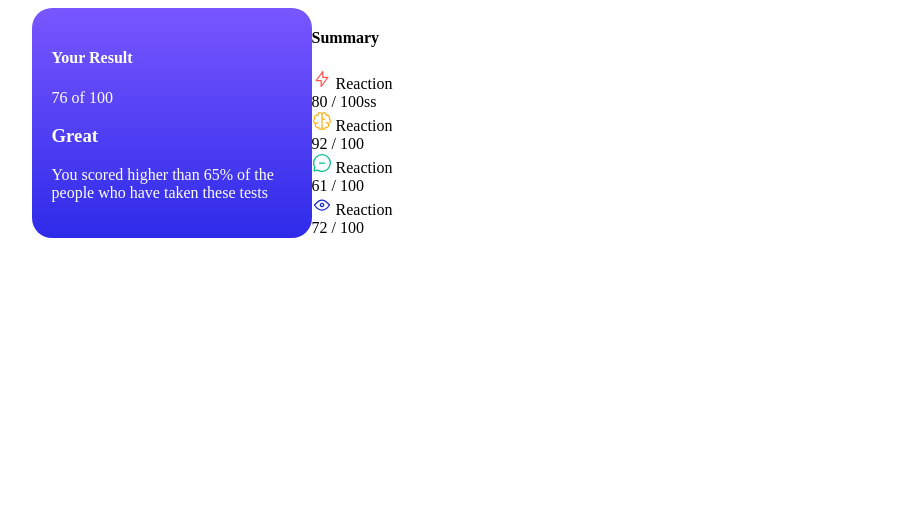
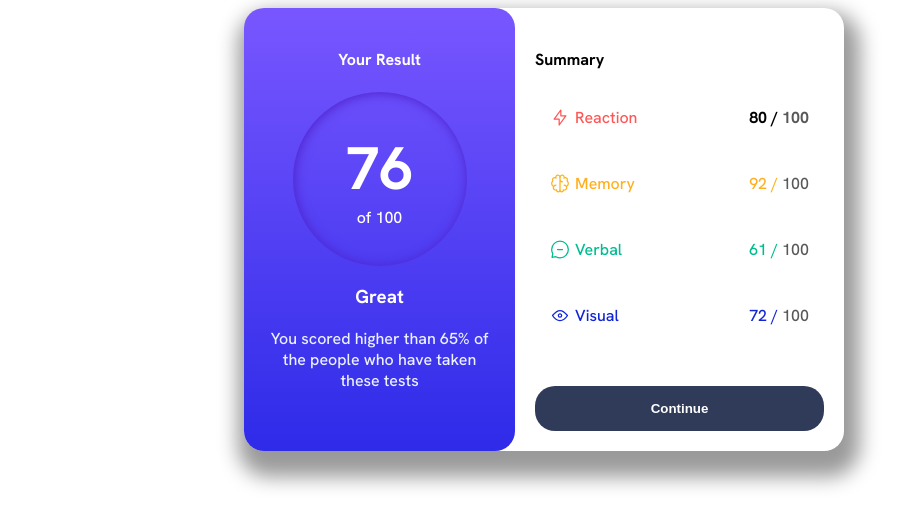
Before and after one commit to onedreamcwb/Resumo-de-resultados, a plain HTML site: page index.html in a window 1280 px wide. Shown: the whole page, without its empty margins (96-998 px from the left). Drawn offline with Linux system fonts and the light colour scheme.

Commit message:
alterações

```diff
--- a/index.html
+++ b/index.html
@@ -3,8 +3,8 @@
 <head>
   <meta charset="UTF-8">
   <meta name="viewport" content="width=device-width, initial-scale=1.0">
+  <link rel="stylesheet" href="styles.css">
   <title>Frontend Mentor | Results summary component</title>
-  <link rel="stylesheet" href="styles.css">
 </head>
 <body>
   <div class="container">
@@ -21,38 +21,39 @@
       </div>
     <div class="right">
       <h4>Summary</h4>
-      <div class="scores">
+      <div class="score">
         <div class="score-reaction">
           <div class="score-con">
             <img src="./assets/images/icon-reaction.svg" alt="icon Reaction">
             <span>Reaction</span>
           </div>
-          <span class="black-text">80 / <span class="grey">100</span></span>ss
+          <span id="black-text">80 / <span class="grey">100</span></span>
         </div>
         <div class="score-memory">
           <div class="score-con">
             <img src="./assets/images/icon-memory.svg" alt="icon Memory">
-            <span>Reaction</span>
+            <span>Memory</span>
           </div>
           <span class="black-text">92 / <span class="grey">100</span></span>
         </div>
         <div class="score-verbal">
           <div class="score-con">
             <img src="./assets/images/icon-verbal.svg" alt="icon Reaction">
-            <span>Reaction</span>
+            <span>Verbal</span>
           </div>
           <span class="black-text">61 / <span class="grey">100</span></span>
         </div>
         <div class="score-visual">
           <div class="score-con">
             <img src="./assets/images/icon-visual.svg" alt="icon Reaction">
-            <span>Reaction</span>
+            <span>Visual</span>
           </div>
           <span class="black-text">72 / <span class="grey">100</span></span>
         </div>
+
+      </div>
+      <button>Continue</button>
     </div>
   </div>
-  </div>
-
 </body>
 </html>
--- a/styles.css
+++ b/styles.css
@@ -24,19 +24,148 @@
 body {
     background-color: var(--branco);
     display: flex;
+    justify-content: center;
     align-items: center;
     min-width: 100vh;
+    font-family: 'Hanken Grotesk', sans-serif;
 }
 .container {
     display: flex;
     width: 600px;
     justify-content: center;
-    border-radius: 18px;
+    border-radius: 20px;
+    box-shadow: 5px 15px 20px 11px rgb(0, 0, 0, 40%);
 }
 .left {
     color: var(--branco);
     padding: 20px;
     width: 40%;
+    text-align: center;
     border-radius: 20px;
     background: linear-gradient(hsl(252,100%,67%), hsl(241,81%,54%));
 }
+.right {
+    width: 50%;
+    padding: 20px;
+}
+.left h4 {
+    text-align: center;
+}
+.score-left {
+    padding: 50px;
+    width: 74px;
+    height: 74px;
+    border-radius: 100%;
+    box-shadow: inset 1px 1px 12px 0px var(--violeta-azul-circulo);
+    display: flex;
+    align-items: center;
+    justify-content: center;
+    flex-direction: column;
+    margin: 0 auto;
+
+}
+.big-score {
+    color: var(--branco);
+    font-weight: bold;
+    font-size: 60px;
+}
+.small-score {
+    text-align: center;
+}
+.left h3, p {
+    text-align: center;
+}
+.left p {
+    color: var(--azul-palido);
+
+}
+.score-con {
+    display: flex;
+}
+.score-reaction {
+    display: flex;
+    justify-content: space-between;
+    color: var(--vermelho-claro);
+    margin-bottom: 15px;
+    padding: 15px;
+    background-color: var(--azul-persa);
+    border-radius: 10px;
+}
+#black-text {
+    color: var(--preto);
+    font-weight: bold;
+}
+.grey {
+    color: rgba(87, 87, 87, 0.992);
+}
+.score-con img {
+    margin-right: 5px;
+}
+.score-memory {
+    color: var(--amarelo-alaranjado);
+    display: flex;
+    justify-content: space-between;
+    margin-bottom: 15px;
+    padding: 15px;
+    background-color: var(--azul-persa);
+    border-radius: 10px;
+}
+.score-verbal {
+    color: var(--verde-teca);
+    display: flex;
+    justify-content: space-between;
+    margin-bottom: 15px;
+    padding: 15px;
+    background-color: var(--azul-persa);
+    border-radius: 10px;
+}
+.score-visual {
+    color: var(--cobalto-azul);
+    display: flex;
+    justify-content: space-between;
+    margin-bottom: 15px;
+    padding: 15px;
+    background-color: var(--azul-persa);
+    border-radius: 10px;
+}
+button {
+    margin-top: 30px;
+    padding: 15px 30px;
+    border: none;
+    color: var(--branco);
+    outline: none;
+    background-color: var(--azul-cincentro);
+    border-radius: 20px;
+    width: 100%;
+    font-weight: 600;
+    cursor: pointer;
+}
+button:hover {
+    background-color: var(--azul-ardosia-fundo);
+}
+
+@media (max-width: 760px) {
+    .left {
+        width: 100%;
+        padding: 0;
+        border-radius: 0px;
+        border-bottom-left-radius: 20px;
+        border-bottom-right-radius: 20px;
+    }
+    .right {
+        padding: 0;
+        width: 80%;
+        padding: 0 auto;
+    }
+    .left-text {
+        padding: 20px;
+        text-align: center;
+    }
+    .container {
+        width: 100%;
+        flex-direction: column;
+        border-radius: 0px;
+        overflow: hidden;
+        padding: 0;
+    }
+}
```
Lines whose indentation alone changed are shown as unchanged.
